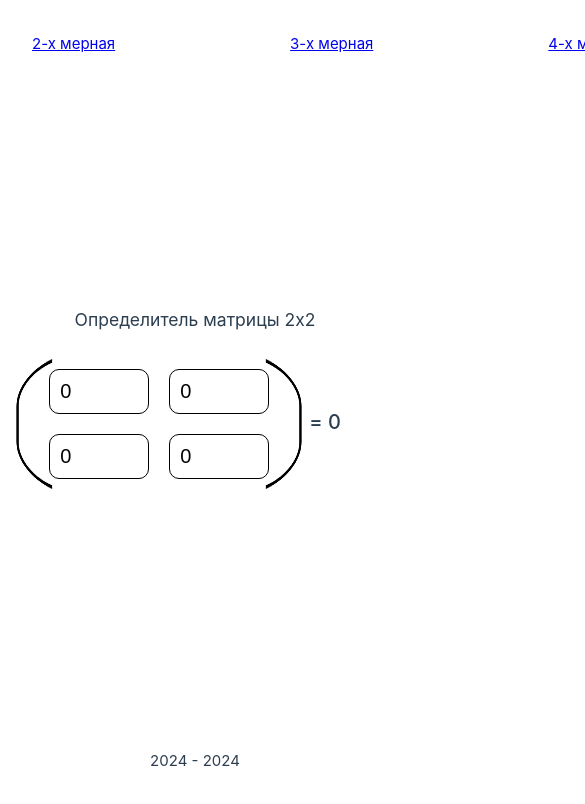
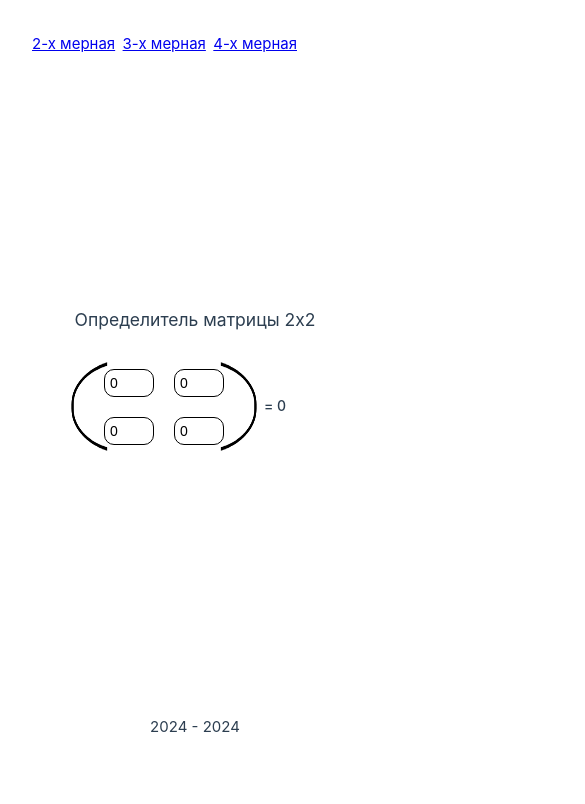
Before and after one commit to StasBeep/teacherProgramm, a Vue app: page / in a window 390 px wide. Shown: the top 804 px of the page, 585 px wide, since content can reach past the window. Built offline with nearby package versions, Linux system fonts and the light colour scheme.

Commit message:
адаптив под устройства

```diff
--- a/src/App.vue
+++ b/src/App.vue
@@ -19,4 +19,10 @@
   display: flex;
   justify-content: space-between;
 }
+
+@media (max-width: 700px) {
+  .menu {
+    width: 265px;
+  }
+}
 </style>
--- a/src/views/HomeView.vue
+++ b/src/views/HomeView.vue
@@ -126,6 +126,7 @@ const resultMinor2to2 = (i, matrix) => {
         font-size: 20px;
         line-height: 16px;
         padding: 10px;
+        box-sizing: border-box;
         margin-right: 20px;
         border-radius: 10px;
         border: 0.3px solid black;
@@ -145,4 +146,35 @@ const resultMinor2to2 = (i, matrix) => {
     margin-left: 20px;
   }
 }
+
+@media (max-width: 600px) {
+  .determinant {
+
+    &-matrix {
+
+      &-bracket {
+        height: 75px;
+
+        &:first-child {
+          right: 140px;
+          height: 75px;
+        }
+      }
+
+      &-column-inp {
+        width: 50px;
+        font-weight: 300;
+        font-size: 14px;
+        line-height: 8px;
+        padding: 5px;
+      }
+    }
+
+    &-result {
+      font-size: 14px;
+      line-height: 8px;
+      margin-top: 33px;
+    }
+  }
+}
 </style>
```
Lines whose indentation alone changed are shown as unchanged.
